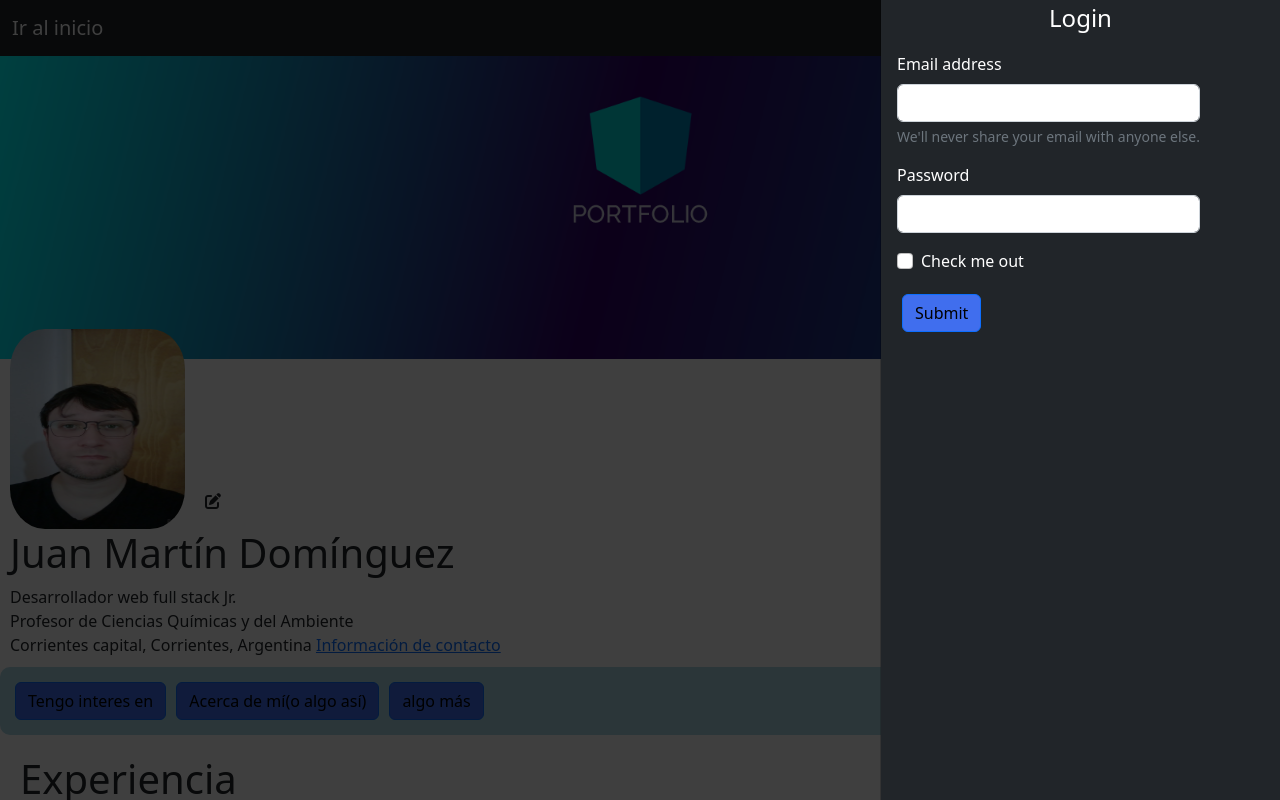
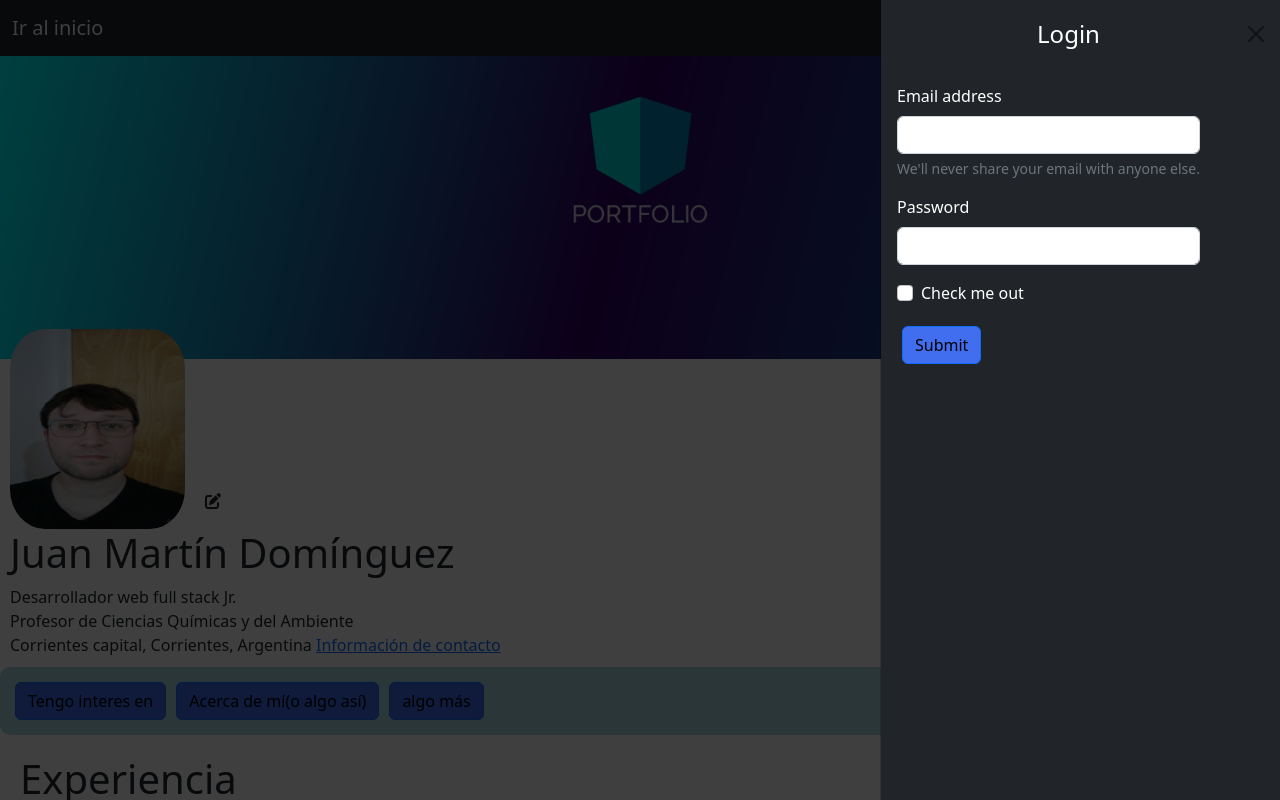
Before and after one commit to juan25258/portfolioJMD1, an Angular app: page / in a window 1280 px wide. Both pictures are taken after a click on the button 1240 px from the left and 28 px from the top of the page. Shown: the top 800 px of the page. Built offline with nearby package versions, Linux system fonts and the light colour scheme.

Commit message:
agregue login

```diff
--- a/src/app/componentes/barra-superior/barra-superior.component.html
+++ b/src/app/componentes/barra-superior/barra-superior.component.html
@@ -17,9 +17,10 @@
         id="offcanvasDarkNavbar"
         aria-labelledby="offcanvasDarkNavbarLabel"
       >
-      <h4 class="offcanvas-title" id="offcanvasDarkNavbarLabel">
-        Login
-      </h4>
+      <div class="offcanvas-header">
+        <h4 class="offcanvas-title" id="offcanvasRightLabel">Login</h4>
+        <button type="button" class="btn-close" data-bs-dismiss="offcanvas" aria-label="Close"></button>
+      </div>
         <div class="offcanvas-header"> <!--tengo que poner el login acá-->
 
 
```
